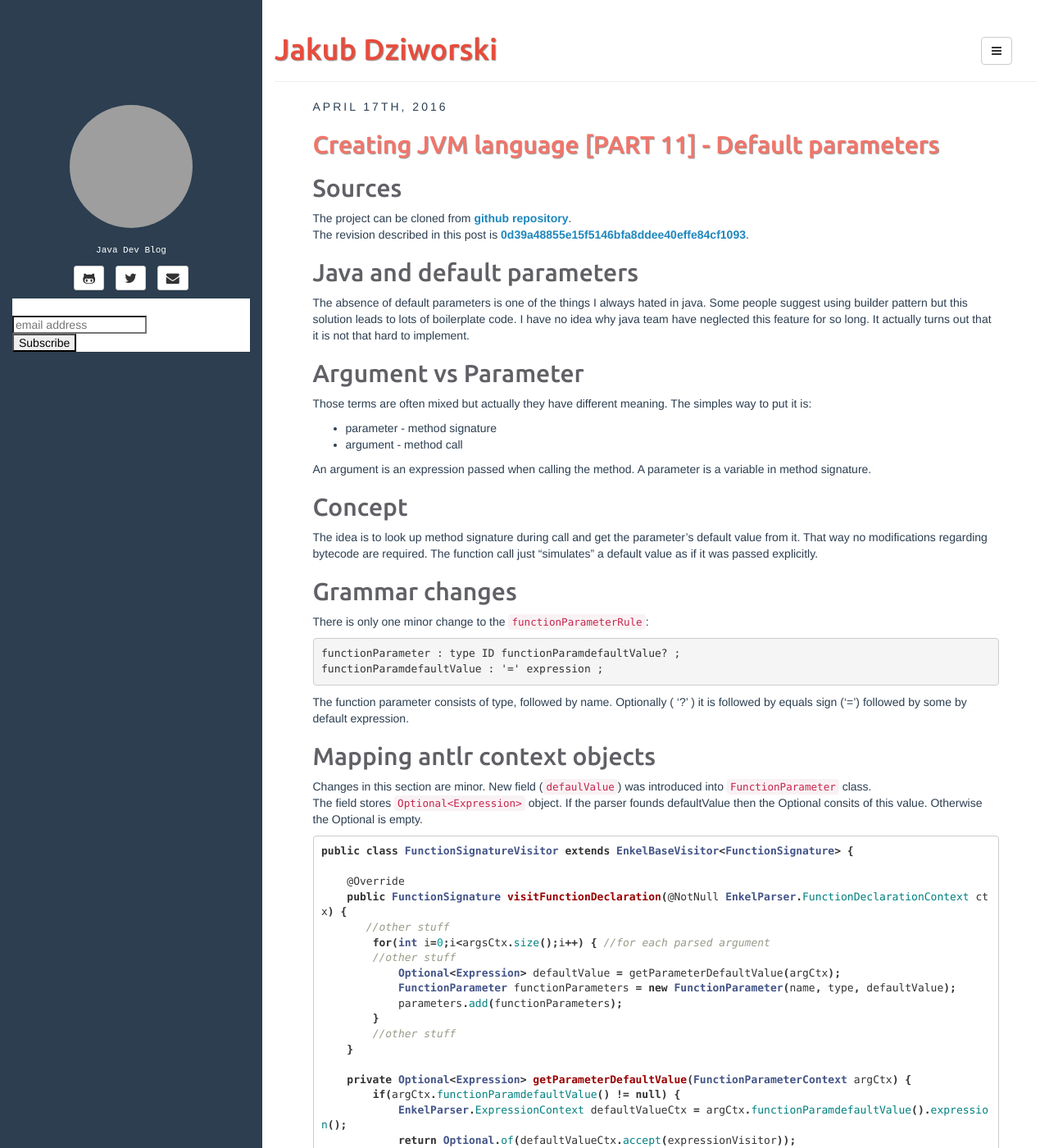
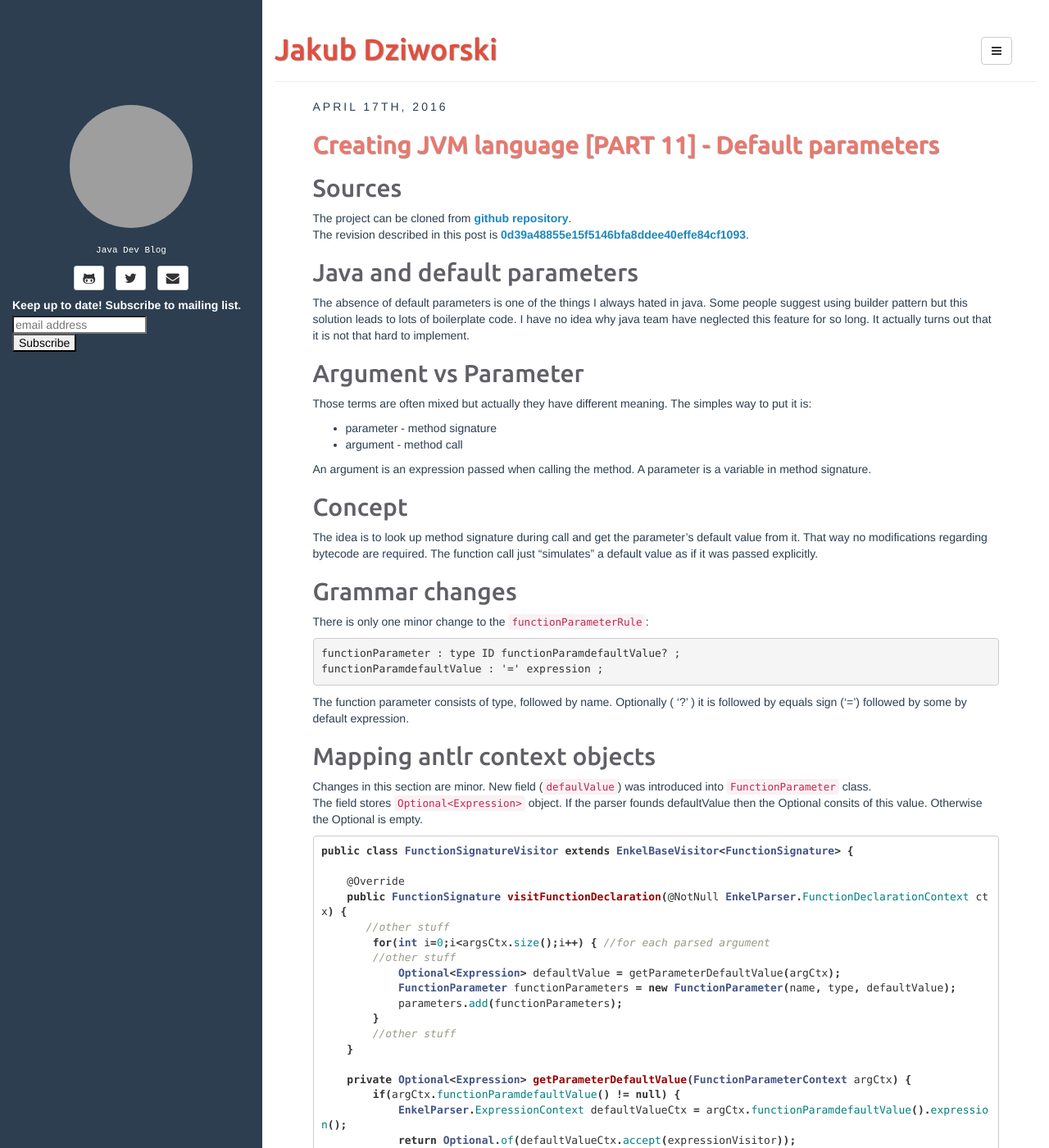
Before and after one commit to JakubDziworski/JakubDziworski.github.io, a Jekyll site: the page built from index.html, in a window 1280 px wide and 1400 px high. Shown: the whole window at 82% size. Built offline with Jekyll 4.4.1, drawn with Linux system fonts in a browser that asks for light colours; Markdown is read by kramdown in place of the engine named in the settings; the list of posts is cut into pages by our own code; comment, search, counter and statistics services are not loaded; grey boxes are pictures that could not be loaded.

Commit message:
-subscribiton

```diff
--- a/_includes/sidebar.html
+++ b/_includes/sidebar.html
@@ -63,7 +63,7 @@
 <!-- Begin MailChimp Signup Form -->
 <link href="//cdn-images.mailchimp.com/embedcode/horizontal-slim-10_7.css" rel="stylesheet" type="text/css">
 <style type="text/css">
-	#mc_embed_signup{background:#fff; clear:left; font:14px Helvetica,Arial,sans-serif; width:100%;}
+	#mc_embed_signup{clear:left; font:14px Helvetica,Arial,sans-serif; width:100%;}
 	/* Add your own MailChimp form style overrides in your site stylesheet or in this style block.
 	   We recommend moving this block and the preceding CSS link to the HEAD of your HTML file. */
 </style>
```
